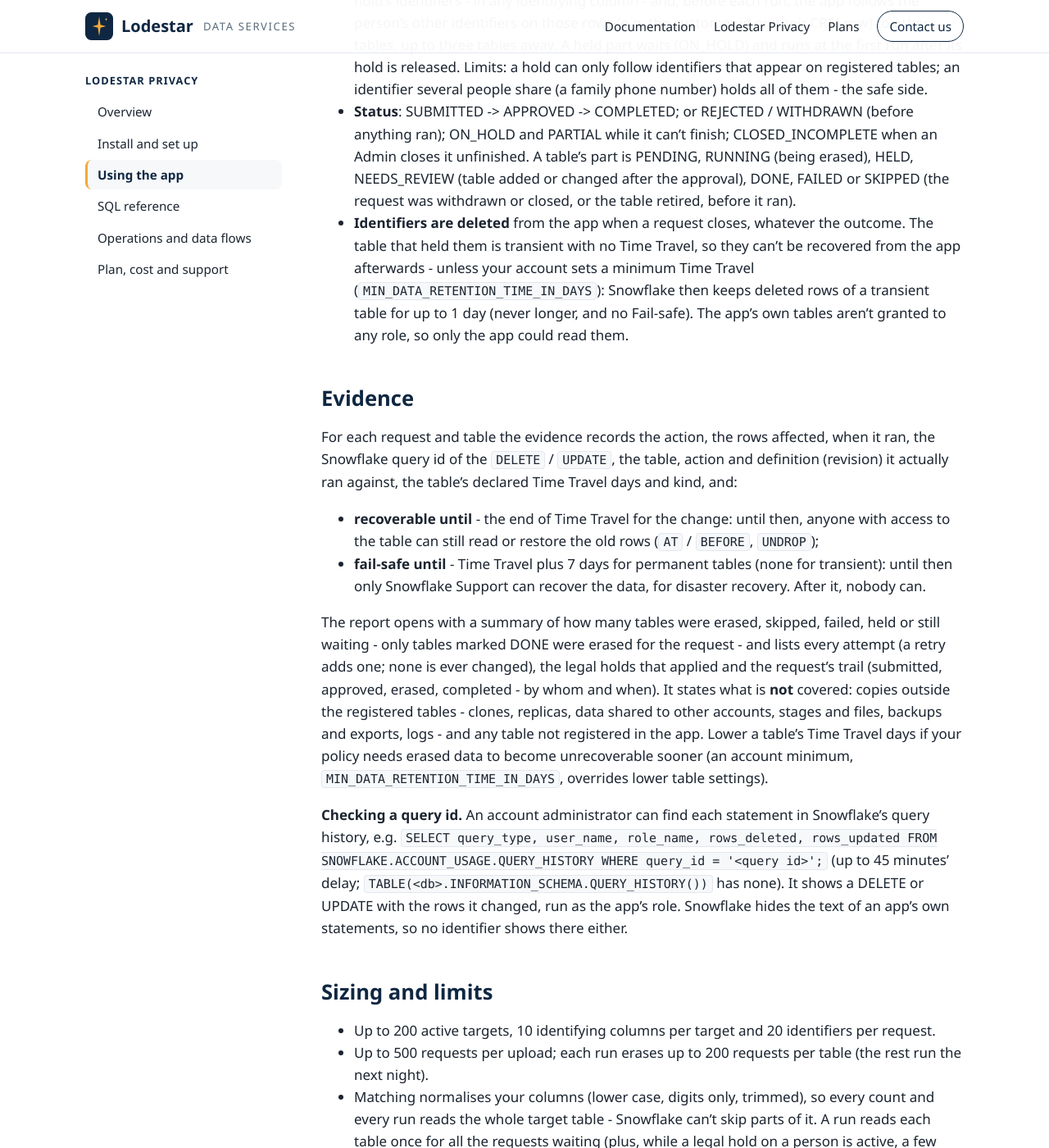
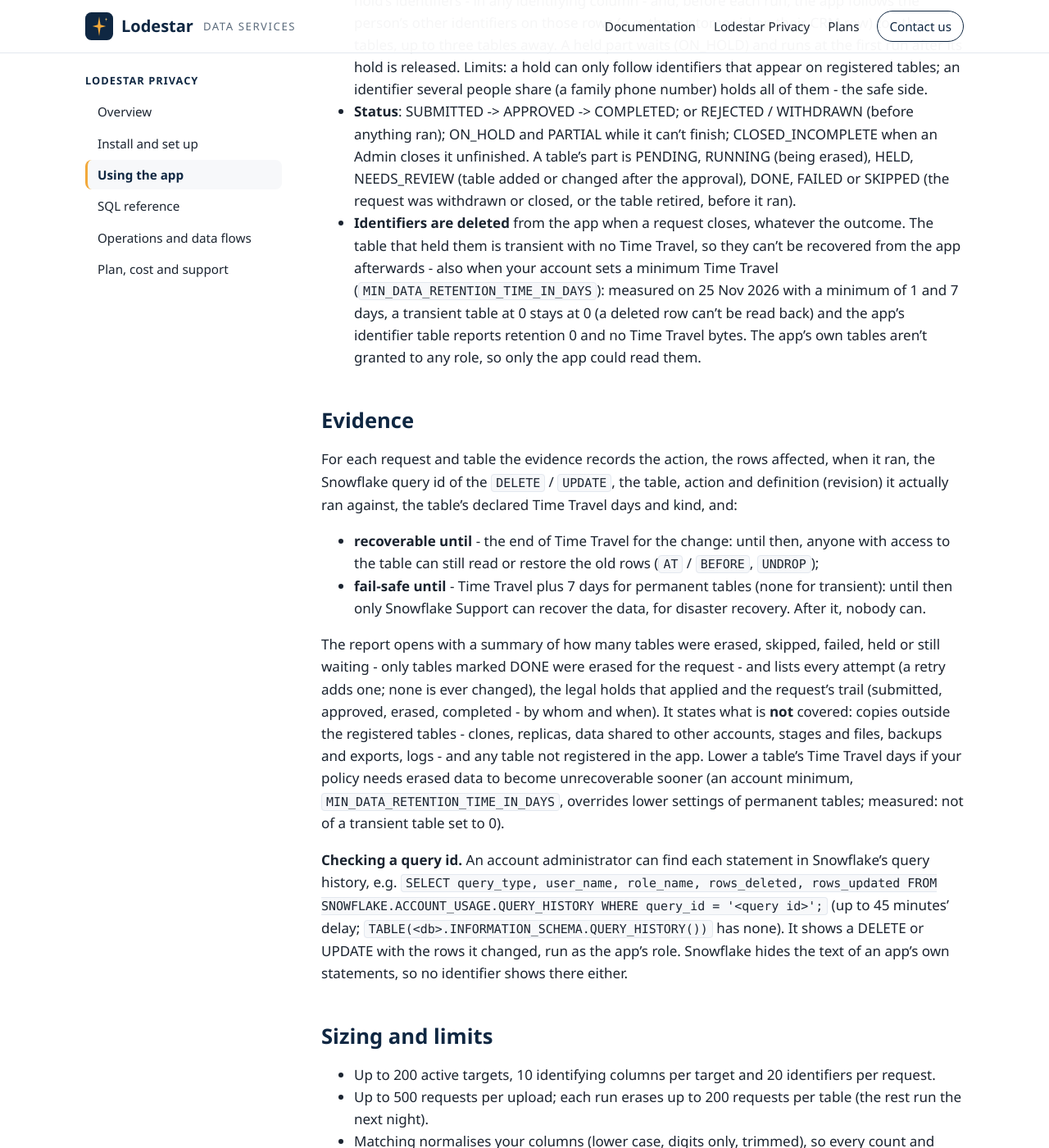
Before and after one commit to mjrodgers1/lodestar-docs, a Jekyll site: the page built from lodestar-privacy/docs/using-the-app/index.md, in a window 1280 px wide and 1400 px high, scrolled down 1675 px. Shown: the whole window at 82% size. Built offline with Jekyll 4.4.1, drawn with Linux system fonts in a browser that asks for light colours.

Commit message:
Documentation for Lodestar Data Services 1.2.0 and Lodestar Privacy 1.1.1

```diff
--- a/lodestar-privacy/docs/using-the-app/index.md
+++ b/lodestar-privacy/docs/using-the-app/index.md
@@ -74,10 +74,11 @@ reason or reference.
   PENDING, RUNNING (being erased), HELD, NEEDS_REVIEW (table added or changed after the approval), DONE,
   FAILED or SKIPPED (the request was withdrawn or closed, or the table retired, before it ran).
 - **Identifiers are deleted** from the app when a request closes, whatever the outcome. The table that held
-  them is transient with no Time Travel, so they can't be recovered from the app afterwards - unless your
-  account sets a minimum Time Travel (`MIN_DATA_RETENTION_TIME_IN_DAYS`): Snowflake then keeps deleted rows
-  of a transient table for up to 1 day (never longer, and no Fail-safe). The app's own tables aren't granted
-  to any role, so only the app could read them.
+  them is transient with no Time Travel, so they can't be recovered from the app afterwards - also when your
+  account sets a minimum Time Travel (`MIN_DATA_RETENTION_TIME_IN_DAYS`): measured on 25 Nov 2026 with a
+  minimum of 1 and 7 days, a transient table at 0 stays at 0 (a deleted row can't be read back) and the app's
+  identifier table reports retention 0 and no Time Travel bytes. The app's own tables aren't granted to any
+  role, so only the app could read them.
 
 ## Evidence {#evidence}
 
@@ -96,7 +97,8 @@ changed), the legal holds that applied and the request's trail (submitted, appro
 whom and when). It states what is **not** covered: copies outside the registered tables -
 clones, replicas, data shared to other accounts, stages and files, backups and exports, logs - and any table
 not registered in the app. Lower a table's Time Travel days if your policy needs erased data to become
-unrecoverable sooner (an account minimum, `MIN_DATA_RETENTION_TIME_IN_DAYS`, overrides lower table settings).
+unrecoverable sooner (an account minimum, `MIN_DATA_RETENTION_TIME_IN_DAYS`, overrides lower settings of
+permanent tables; measured: not of a transient table set to 0).
 
 **Checking a query id.** An account administrator can find each statement in Snowflake's query history, e.g.
 `SELECT query_type, user_name, role_name, rows_deleted, rows_updated FROM SNOWFLAKE.ACCOUNT_USAGE.QUERY_HISTORY
```
Also changed, not shown: lodestar-privacy/docs/getting-started/index.md (+3 -1 lines), lodestar-privacy/docs/operations/index.md (+4 -3 lines).
